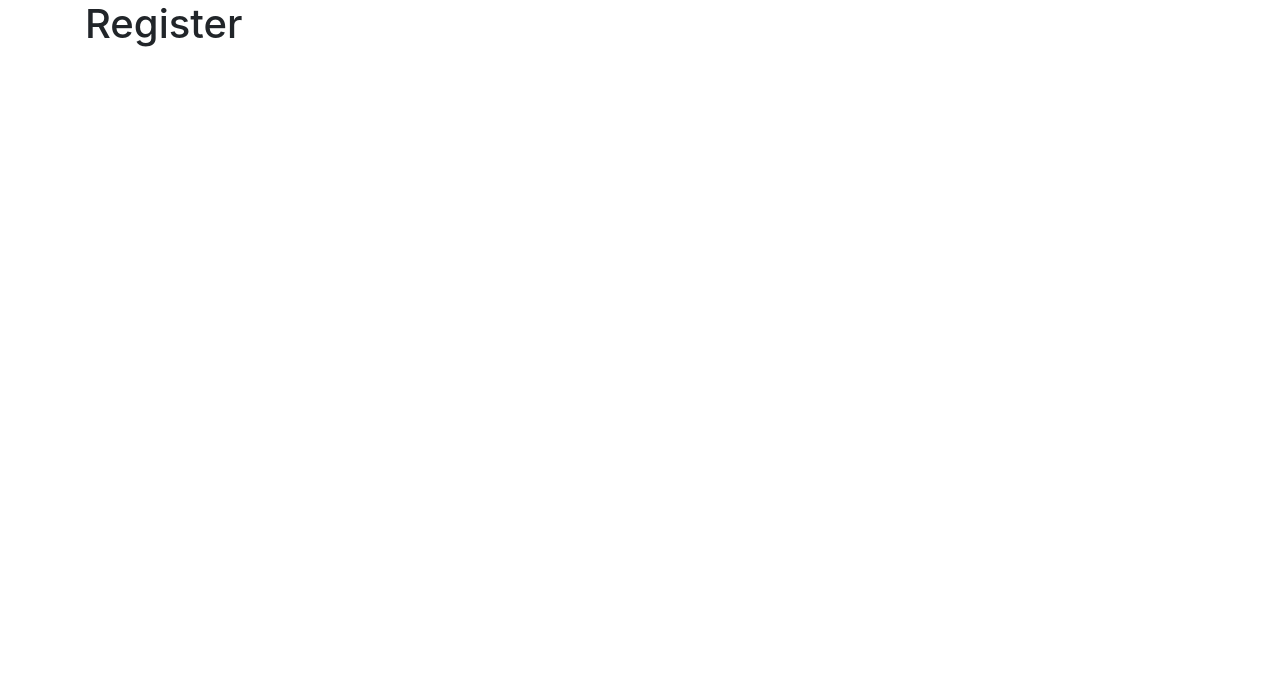
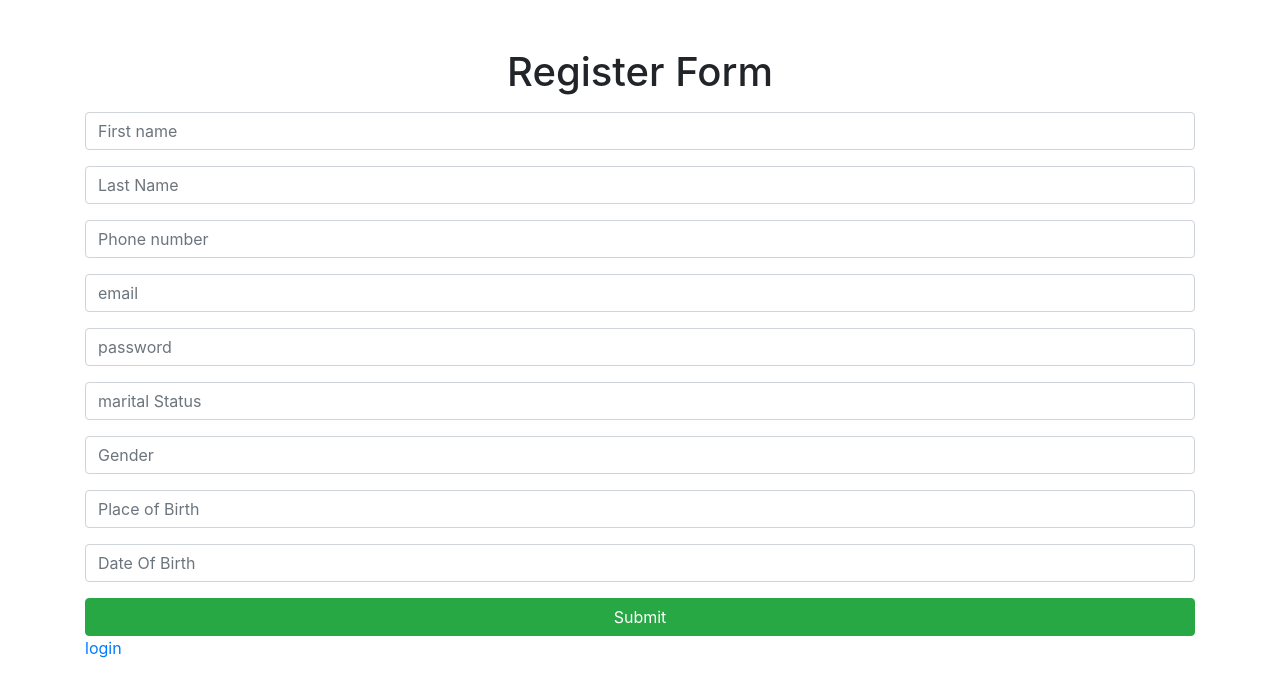
Before and after one commit to moondayz/MMA-PERN-Stack, a React (Create React App) app in the folder client/: page /register in a window 1280 px wide. Shown: the top 696 px of the page. Built offline with nearby package versions, Linux system fonts and the light colour scheme.

Commit message:
Registration Form is implemented

```diff
--- a/client/src/App.js
+++ b/client/src/App.js
@@ -1,5 +1,5 @@
 import './App.css';
-import React, { Fragment } from 'react';
+import React, { Fragment, useState } from 'react';
 import { BrowserRouter as Router, Switch, Route, Redirect } from 'react-router-dom'
 //components
 import Dashboard from './components/Dashboard';
@@ -11,13 +11,32 @@ import Login from './components/Login';
 
 
 function App() {
+
+  const [isAuthenticated, setIsAuthenticated] = useState(false);
+
+  const setAuth = boolean => {
+    setIsAuthenticated(boolean);
+  };
+
   return <Fragment>
     <Router>
       <div className="container">
         <Switch>
-          <Route exact path='/login' render={props => <Login {...props} /> }/>
-          <Route exact path='/register' render={props => <Register {...props} /> } />
-          <Route exact path='/dashboard' render={props => <Dashboard {...props} /> } />
+          <Route exact path='/login' render={props => !isAuthenticated ? (
+            <Login {...props} setAuth={setAuth} />
+          ) : (
+              <Redirect to="/dashboard" />
+            )} />
+          <Route exact path='/register' render={props => !isAuthenticated ? (
+                  <Register {...props} setAuth={setAuth} />
+                ) : (
+                  <Redirect to="/dashboard" />
+                )} />
+          <Route exact path='/dashboard' render={props => isAuthenticated ? (
+                  <Dashboard {...props} setAuth={setAuth} />
+                ) : (
+                  <Redirect to="/login" />
+                )} />
         </Switch>
       </div>
     </Router>
--- a/client/src/components/Register.js
+++ b/client/src/components/Register.js
@@ -1,11 +1,139 @@
-import React, { Fragment } from 'react'
+import React, { Fragment, useState } from "react";
+import { Link, Redirect } from "react-router-dom";
+import { toast } from "react-toastify";
 
-const Register = () => {
-    return (
-        <Fragment>
-            <h1>Register</h1>
-        </Fragment>
-    );
+// firstName, lastName, phoneNumber, email, passwordUser, maritalStatus, gender, placeOfBirth, dateOfBirth
+const Register = ({ setAuth }) => {
+  const [inputs, setInputs] = useState({
+    firstName: "",
+    lastName: "",
+    phoneNumber: "",
+    email: "",
+    passwordUser: "",
+    maritalStatus: "",
+    gender: "",
+    placeOfBirth: "",
+    dateOfBirth: ""
+  });
+
+  const { firstName, lastName, phoneNumber, email, passwordUser, maritalStatus, gender, placeOfBirth, dateOfBirth } = inputs;
+
+  const onChange = e =>
+    setInputs({ ...inputs, [e.target.name]: e.target.value });
+
+  const onSubmitForm = async e => {
+    e.preventDefault();
+    try {
+      const body = { firstName, lastName, phoneNumber, email, passwordUser, maritalStatus, gender, placeOfBirth, dateOfBirth };
+      const response = await fetch(
+        "http://localhost:5000/authentication/register",
+        {
+          method: "POST",
+          headers: {
+            "Content-type": "application/json"
+          },
+          body: JSON.stringify(body)
+        }
+      );
+      const parseRes = await response.json();
+
+      if (parseRes.jwtToken) {
+        localStorage.setItem("token", parseRes.jwtToken);
+        setAuth(true);
+        toast.success("Register Successfully");
+      } else {
+        setAuth(false);
+        toast.error(parseRes);
+      }
+    } catch (err) {
+      console.error(err.message);
+    }
+  };
+
+  // firstName, lastName, phoneNumber, email, passwordUser, maritalStatus, gender, placeOfBirth, dateOfBirth
+
+  return (
+    <Fragment>
+      <h1 className="mt-5 text-center">Register Form</h1>
+      <form onSubmit={onSubmitForm}>
+        <input
+          type="text"
+          name="firstName"
+          value={firstName}
+          placeholder="First name"
+          onChange={e => onChange(e)}
+          className="form-control my-3"
+        />
+        <input
+          type="text"
+          name="lastName"
+          value={lastName}
+          placeholder="Last Name"
+          onChange={e => onChange(e)}
+          className="form-control my-3"
+        />
+        <input
+          type="text"
+          name="phoneNumber"
+          value={phoneNumber}
+          placeholder="Phone number"
+          onChange={e => onChange(e)}
+          className="form-control my-3"
+        />
+        <input
+          type="text"
+          name="email"
+          value={email}
+          placeholder="email"
+          onChange={e => onChange(e)}
+          className="form-control my-3"
+        />
+        <input
+          type="password"
+          name="passwordUser"
+          value={passwordUser}
+          placeholder="password"
+          onChange={e => onChange(e)}
+          className="form-control my-3"
+        />
+        <input
+          type="text"
+          name="maritalStatus"
+          value={maritalStatus}
+          placeholder="marital Status"
+          onChange={e => onChange(e)}
+          className="form-control my-3"
+        />
+        <input
+          type="text"
+          name="gender"
+          value={gender}
+          placeholder="Gender"
+          onChange={e => onChange(e)}
+          className="form-control my-3"
+        />
+        <input
+          type="placeOfBirth"
+          name="placeOfBirth"
+          value={placeOfBirth}
+          placeholder="Place of Birth"
+          onChange={e => onChange(e)}
+          className="form-control my-3"
+        />
+        <input
+          type="text"
+          name="dateOfBirth"
+          value={dateOfBirth}
+          placeholder="Date Of Birth"
+          onChange={e => onChange(e)}
+          className="form-control my-3"
+        />
+
+        <button className="btn btn-success btn-block">Submit</button>
+      </form>
+      <Link to="/login">login</Link>
+    </Fragment>
+  );
 };
 
 export default Register;
```
